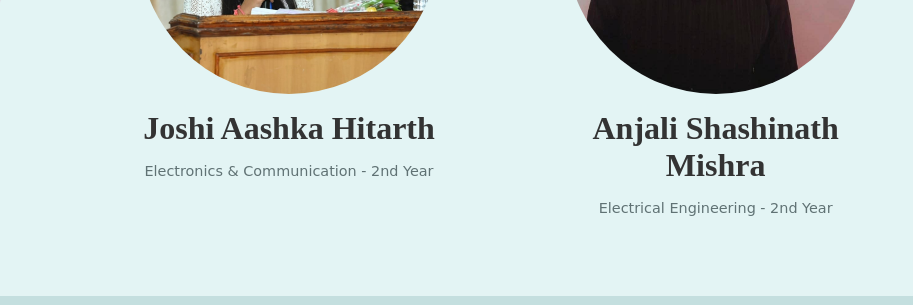
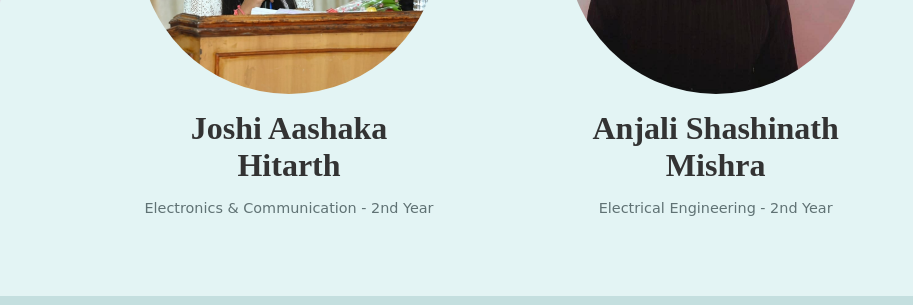
Before and after one commit to AnshKumarTripathi/satkarma-leo-booklet, a plain HTML site: page index.html in a window 1280 px wide. Shown: the part 2023-2328 px from the top of the page, 367-1280 px from the left. Drawn offline with Linux system fonts and the light colour scheme.

Commit message:
Update index.html

```diff
--- a/index.html
+++ b/index.html
@@ -82,7 +82,7 @@
       </div>
       <div class="card">
         <img class="img" src="imgaes/aashka.jpeg" alt="Joshi Aashka Hitarth">
-        <h2 class="name">Joshi Aashka Hitarth</h2>
+        <h2 class="name">Joshi Aashaka Hitarth</h2>
         <p class="occupation">Electronics & Communication - 2nd Year </p>
         <br>
         <!-- <ul class="icons-list">
```
